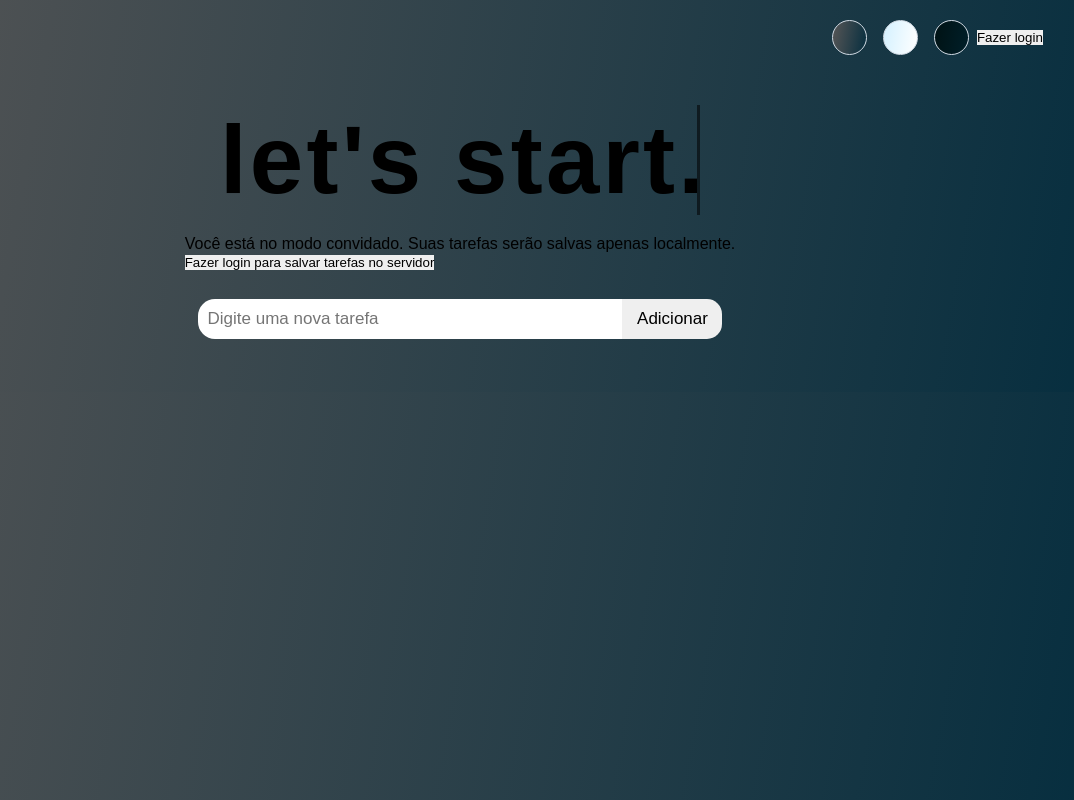
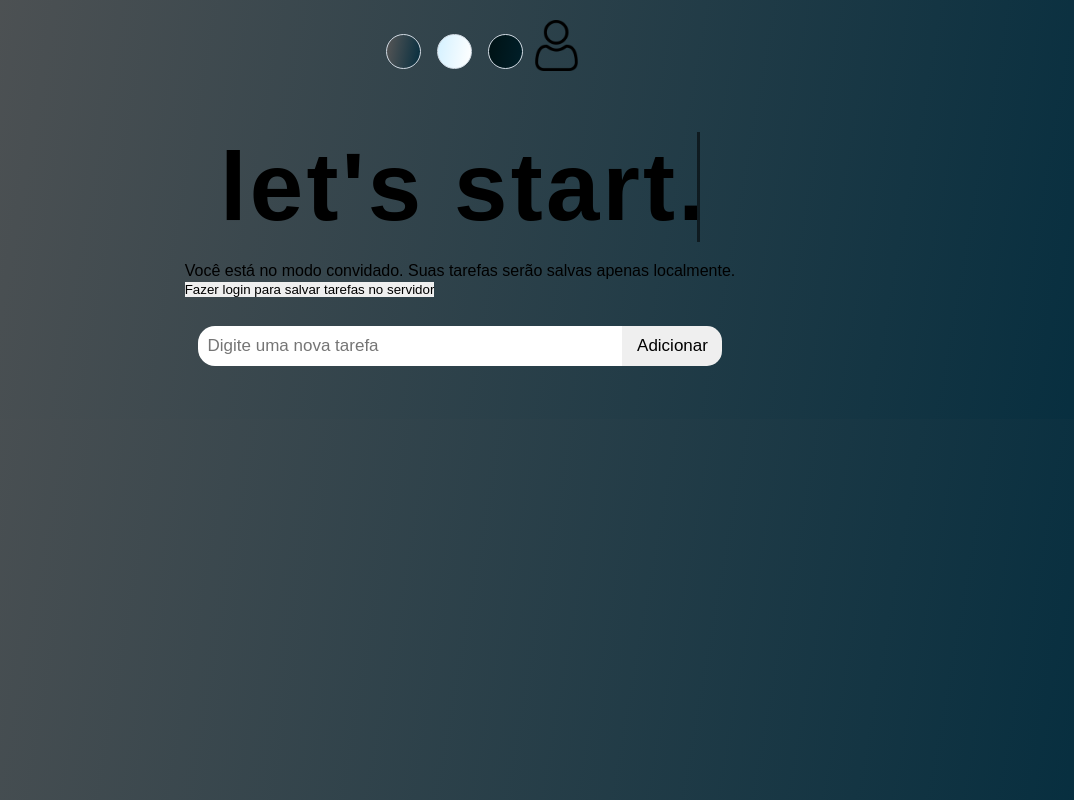
Before and after one commit to benlove-chris/to-do-List, a React (Create React App) app in the folder todo-list-frontend/: page / in a window 1280 px wide. Shown: the whole page, without its empty margins (180-1254 px from the left). Built offline with nearby package versions, Linux system fonts and the light colour scheme; a web font is replaced by a local one.

Commit message:
add icone de usuario

```diff
--- a/todo-list-frontend/src/components/home/Home.css
+++ b/todo-list-frontend/src/components/home/Home.css
@@ -84,6 +84,12 @@ body {
   background-image: linear-gradient(100deg, #001214, #001f29);
 }
 
+/*icone */
+.icon{
+   width: 10%;
+  height: auto;
+}
+
 /* Animação do título */
 #title {
   border-right: solid 3px rgba(0, 0, 0, 0.75);
--- a/todo-list-frontend/src/components/home/Home.jsx
+++ b/todo-list-frontend/src/components/home/Home.jsx
@@ -4,6 +4,8 @@ import { getTarefas, createTarefa } from "../../services/tarefaService";
 import TarefaForm from "../tarefaForm/TarefaForm";
 import TarefaList from "../tarefaList/TarefaList";
 import "./Home.css";
+import userImage from './user.png';
+
 
 const Home = ({ tema, mudarTema }) => {
   const [tarefas, setTarefas] = useState([]);
@@ -102,11 +104,11 @@ const Home = ({ tema, mudarTema }) => {
             className="darker-theme theme-selector"
             onClick={() => mudarTema("darker")}
           ></div>
-          {!token && (
-            <button className="login-button" onClick={handleLogin}>
-              Fazer login
-            </button>
-          )}
+          <div >
+            {!token && (
+              <img src={userImage} alt="User Icon" className="icon"/>
+            )}
+          </div>
         </div>
 
         <h1 id="title" className={tema === "darker" ? "darker-title" : ""}>
```
Also changed, not shown: todo-list-frontend/src/components/home/user.png (added), todo-list-frontend/src/user.png (added).
